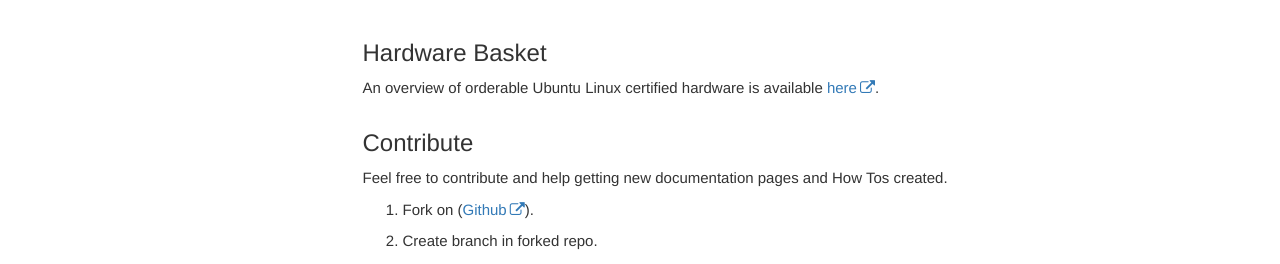
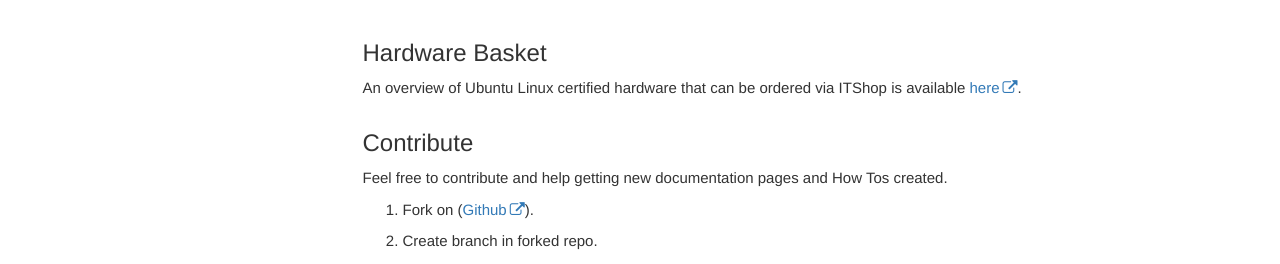
Before and after one commit to RajputPawan/Prometheus, a Jekyll site: the page built from index.md, in a window 1280 px wide. Shown: the part 1090-1354 px from the top of the page. Built offline with Jekyll 4.4.1, drawn with Linux system fonts in a browser that asks for light colours; comment, search, counter and statistics services are not loaded.

Commit message:
Ghu hw basket 20200302 (#20)
* added link to hardware basket

* Hardware Basket reference to ITShop

```diff
--- a/index.md
+++ b/index.md
@@ -32,7 +32,7 @@ Thank you for visiting Mercedes-Benz Ubuntu Desktop User Documentation. In this
 
 ## Hardware Basket
 
-An overview of orderable Ubuntu Linux certified hardware is available [here](https://team.sp.wp.corpintra.net/sites/00401/csm/_layouts/15/WopiFrame2.aspx?sourcedoc=/sites/00401/csm/Warenkorb%20HWDokumente/Hardware-basket%20Ubuntu%20Engineering.pptx&action=default).
+An overview of Ubuntu Linux certified hardware that can be ordered via ITShop is available [here](https://team.sp.wp.corpintra.net/sites/00401/csm/_layouts/15/WopiFrame2.aspx?sourcedoc=/sites/00401/csm/Warenkorb%20HWDokumente/Hardware-basket%20Ubuntu%20Engineering.pptx&action=default).
 
 ## Contribute
 
```
